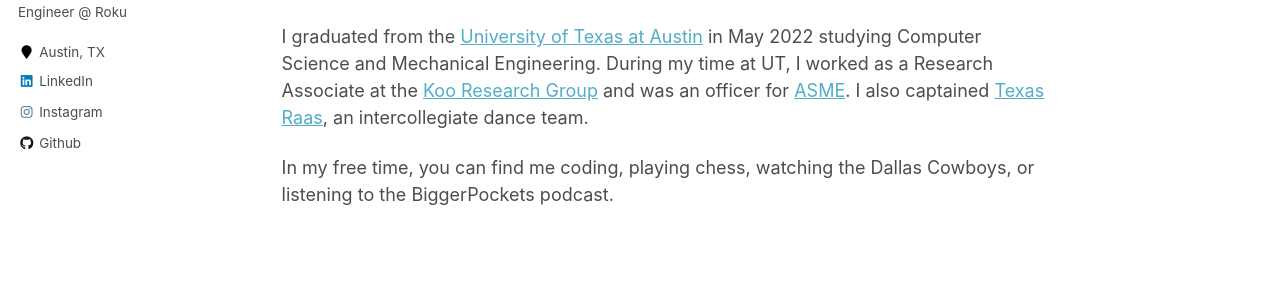
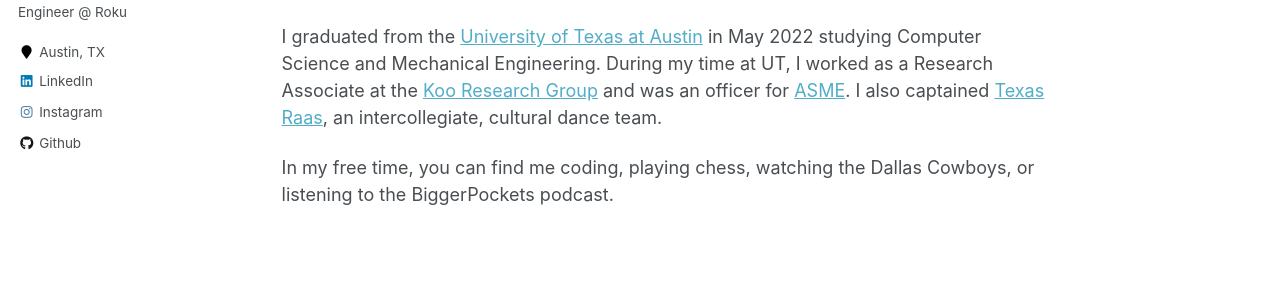
Before and after one commit to shahrishabh7/shahrishabh7.github.io, a Jekyll site: the page built from _pages/about.md, in a window 1280 px wide. Shown: the part 292-592 px from the top of the page. Built offline with Jekyll 4.4.1, drawn with Linux system fonts in a browser that asks for light colours.

```diff
--- a/_pages/about.md
+++ b/_pages/about.md
@@ -12,6 +12,6 @@ I am currently an engineer at [Roku](https://www.roku.com/) working on scaling o
 
 I am also passionate about investing in real estate. I co-own and operate a short-term rental in Panama City Beach, Florida fully remotely.
 
-I graduated from the [University of Texas at Austin](https://www.utexas.edu/) in May 2022 studying Computer Science and Mechanical Engineering. During my time at UT, I worked as a Research Associate at the [Koo Research Group](https://www.me.utexas.edu/people/faculty-directory/koo) and was an officer for [ASME](https://www.utasme.org/). I also captained [Texas Raas](https://utexas.campuslabs.com/engage/organization/texasraas), an intercollegiate dance team.
+I graduated from the [University of Texas at Austin](https://www.utexas.edu/) in May 2022 studying Computer Science and Mechanical Engineering. During my time at UT, I worked as a Research Associate at the [Koo Research Group](https://www.me.utexas.edu/people/faculty-directory/koo) and was an officer for [ASME](https://www.utasme.org/). I also captained [Texas Raas](https://utexas.campuslabs.com/engage/organization/texasraas), an intercollegiate, cultural dance team.
 
 In my free time, you can find me coding, playing chess, watching the Dallas Cowboys, or listening to the BiggerPockets podcast.
--- a/_pages/portfolio.html
+++ b/_pages/portfolio.html
@@ -11,5 +11,3 @@ author_profile: true
 {% for post in site.portfolio %}
   {% include archive-single.html %}
 {% endfor %}
-
-<h2>Art</h2>
```
Also changed, not shown: 2 other files.
